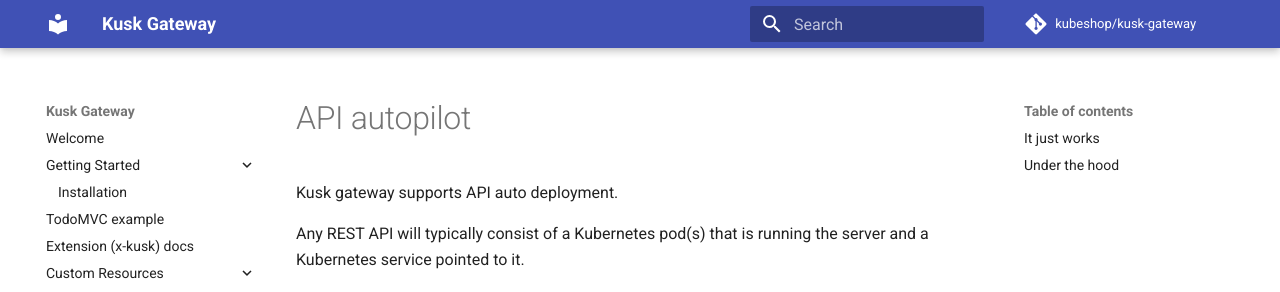
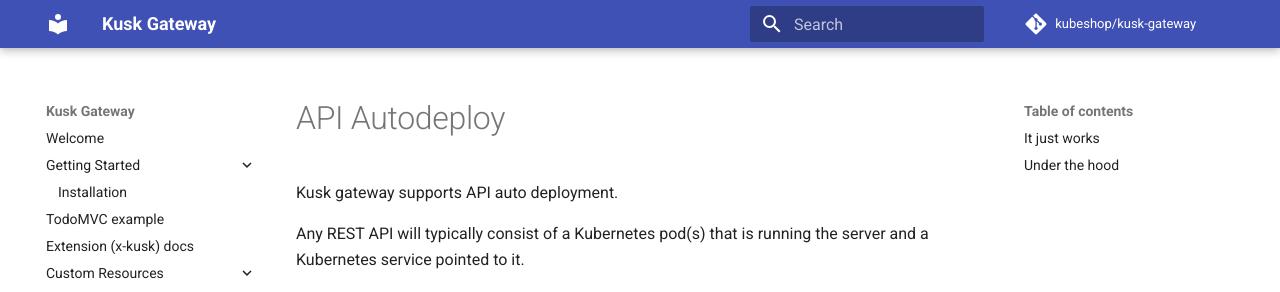
Before and after one commit to kubeshop/kusk-gateway, an MkDocs documentation site: the page built from docs/autodeploy.md, in a window 1280 px wide and 900 px high. Shown: the top 292 px of the window. Built offline with MkDocs 1.6.1 and Material for MkDocs 9.7.7, drawn with Linux system fonts in a browser that asks for light colours; comment, search, counter and statistics services are not loaded.

Commit message:
change autopilot to autodeploy

```diff
--- a/docs/api_autopilot.md
+++ b/docs/autodeploy.md
@@ -1,4 +1,4 @@
-# API autopilot
+# API Autodeploy
 
 Kusk gateway supports API auto deployment.
 
```
